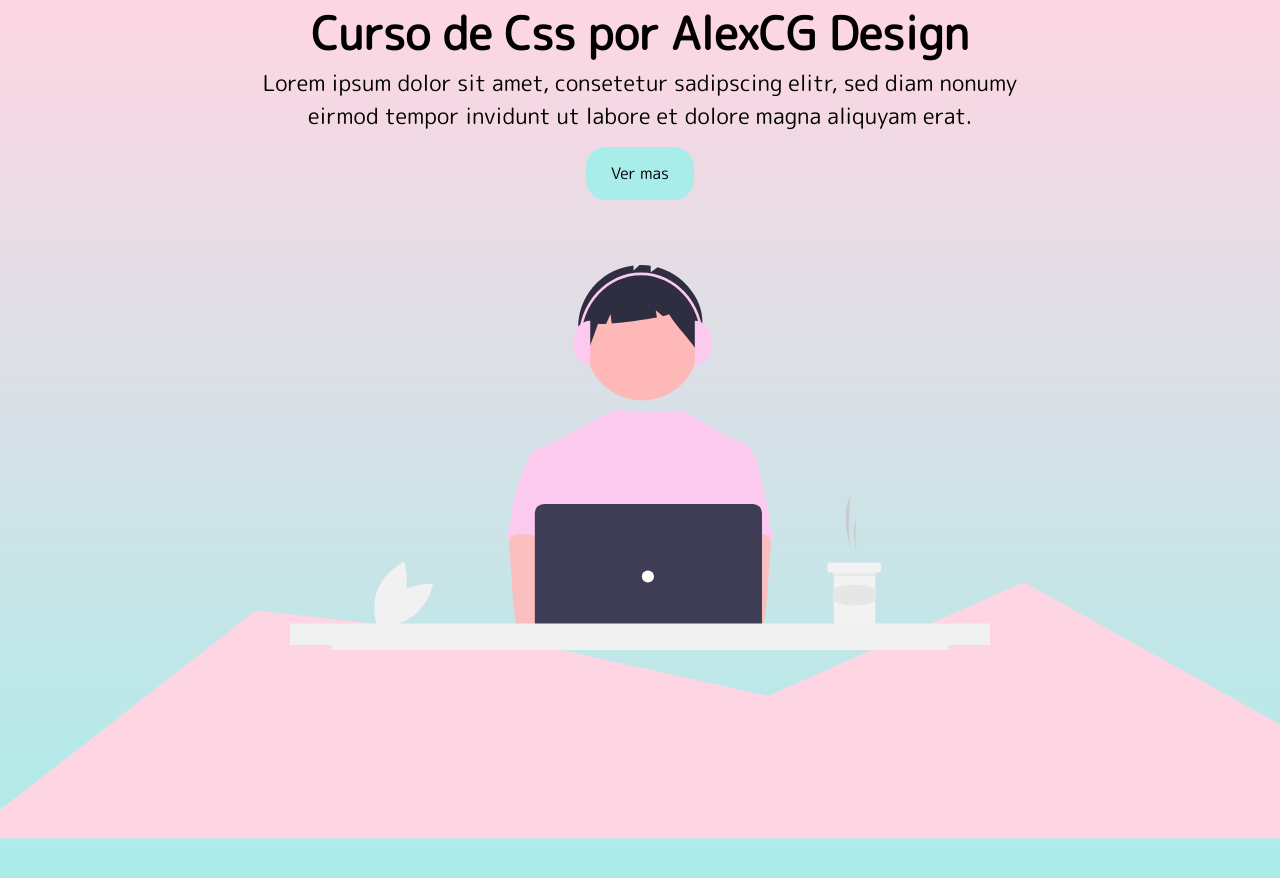
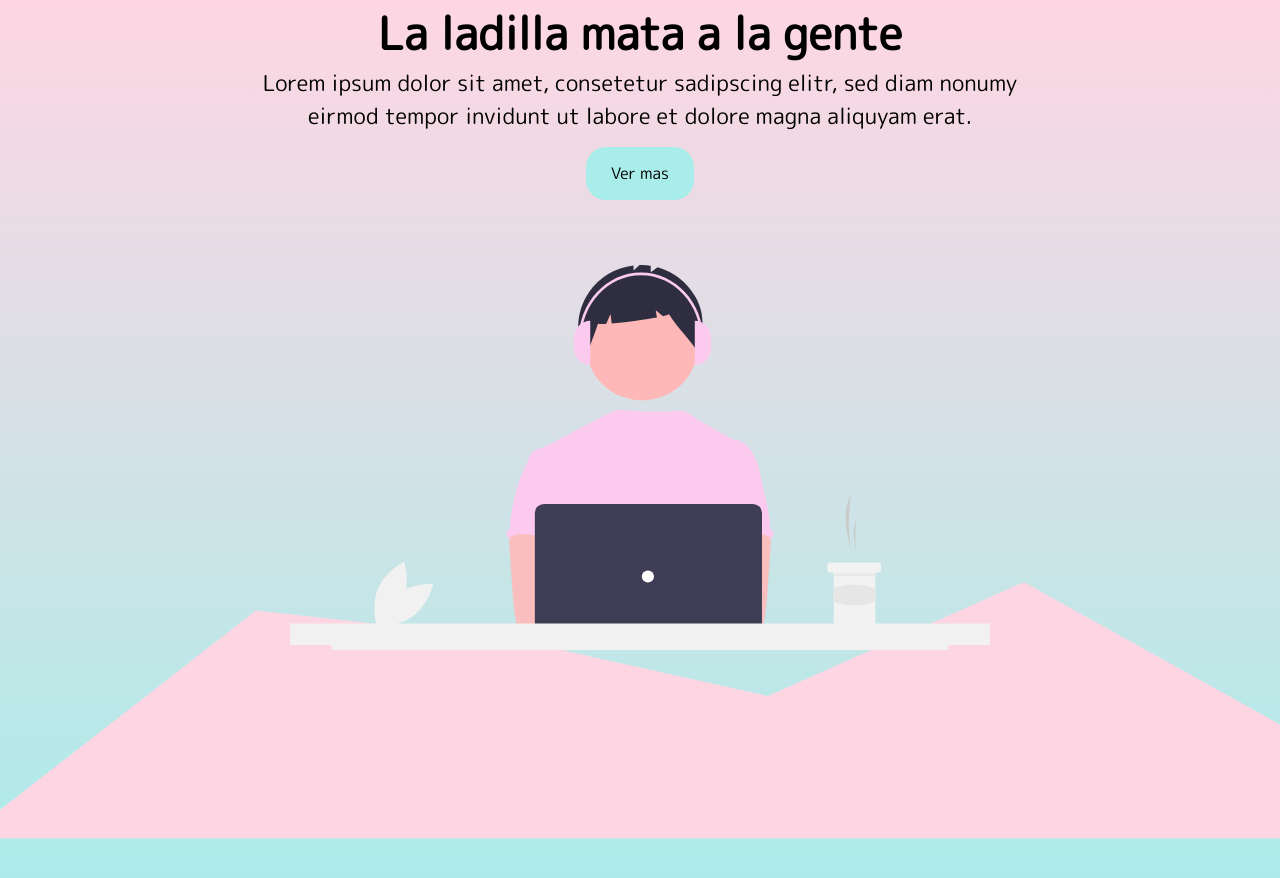
Before and after one commit to r0c4f1/css, a plain HTML site: page index.html in a window 1280 px wide. Drawn offline with Linux system fonts and the light colour scheme.

Commit message:
modificando

```diff
--- a/index.html
+++ b/index.html
@@ -14,7 +14,7 @@
 
 				<div class="main__text">
 
-					<h1 class="main__title">Curso de Css por AlexCG Design</h1>
+					<h1 class="main__title">La ladilla mata a la gente</h1>
 
 					<p class="main__paragraph">
 
```
